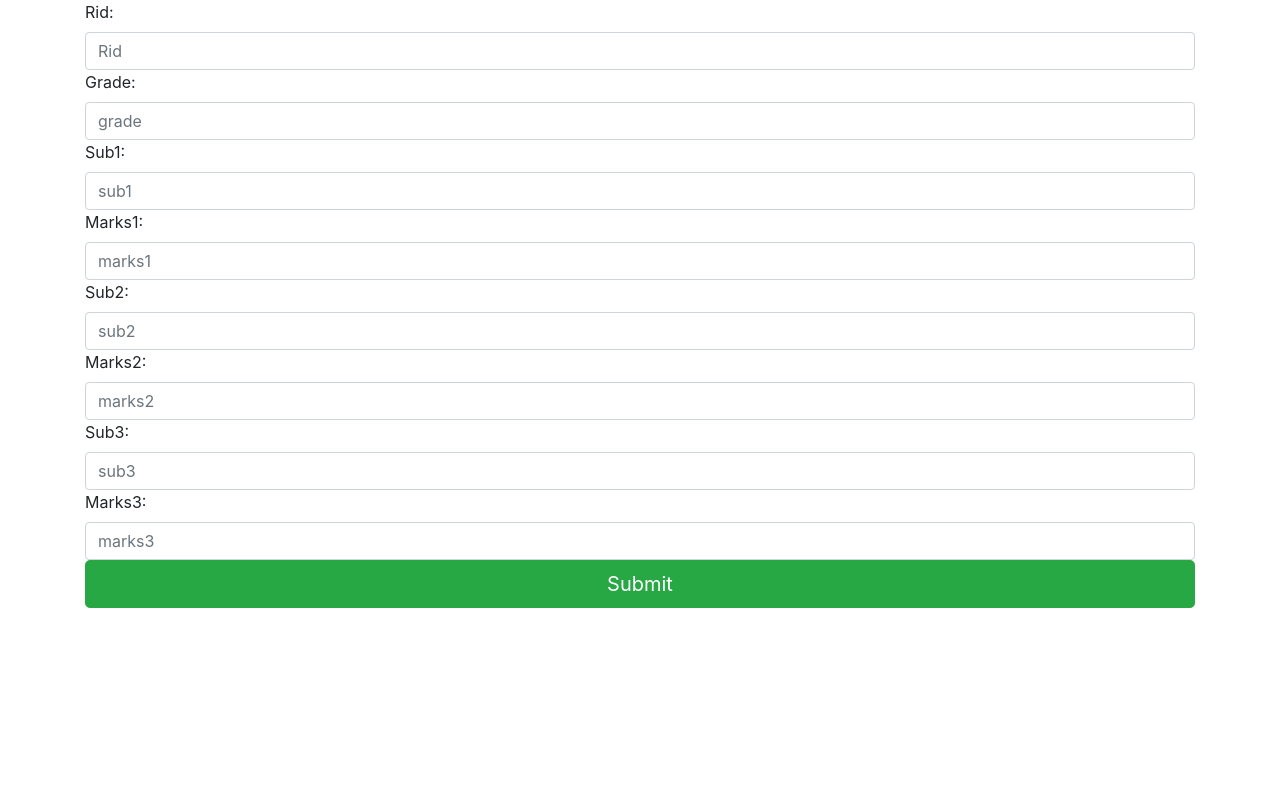
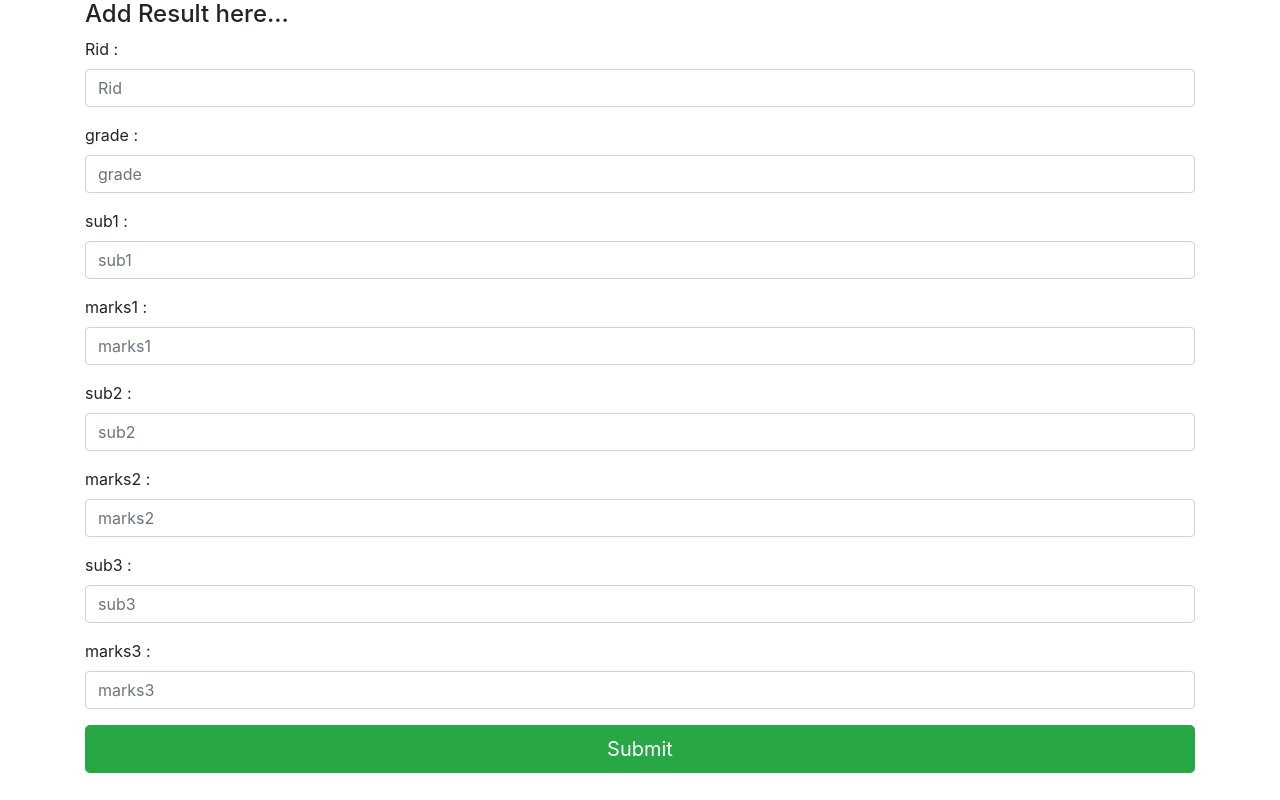
Before and after one commit to KaranGRohit/SMS-Pycharm, a Django app: page /teacher/uploadresult/ in a window 1280 px wide. Run offline with Django 3.2, Linux system fonts and the light colour scheme; some libraries are stand-ins or nearby versions.

Commit message:
last changes
Signed-off-by: KaranGRohit <karanceddu@gmail.com>

```diff
--- a/Teacher_App/templates/uploadresult.html
+++ b/Teacher_App/templates/uploadresult.html
@@ -13,7 +13,47 @@
 <div class="container">
     <form class="form-signin" method="POST" action="{% url 'uploadresult' %}">
         {% csrf_token %}
-      {{form}}
+        <h4 class="form-signin-heading">Add Result here...</h4>
+
+        <div class="form-group">
+            <label >Rid : </label>
+            {{form.Rid}}
+        </div>
+        <div class="form-group">
+            <label >grade : </label>
+            {{form.grade}}
+        </div>
+
+        <div class="form-group">
+            <label >sub1 : </label>
+            {{form.sub1}}
+        </div>
+
+       <div class="form-group">
+            <label >marks1 : </label>
+            {{form.marks1}}
+        </div>
+
+        <div class="form-group">
+            <label >sub2 : </label>
+            {{form.sub2}}
+        </div>
+
+       <div class="form-group">
+            <label >marks2 : </label>
+            {{form.marks2}}
+        </div>
+
+        <div class="form-group">
+            <label >sub3 : </label>
+            {{form.sub3}}
+        </div>
+
+        <div class="form-group">
+            <label >marks3 : </label>
+            {{form.marks3}}
+        </div>
+
         <button class="btn btn-lg btn-success btn-block" type="submit">Submit</button>
     </form>
 
```
